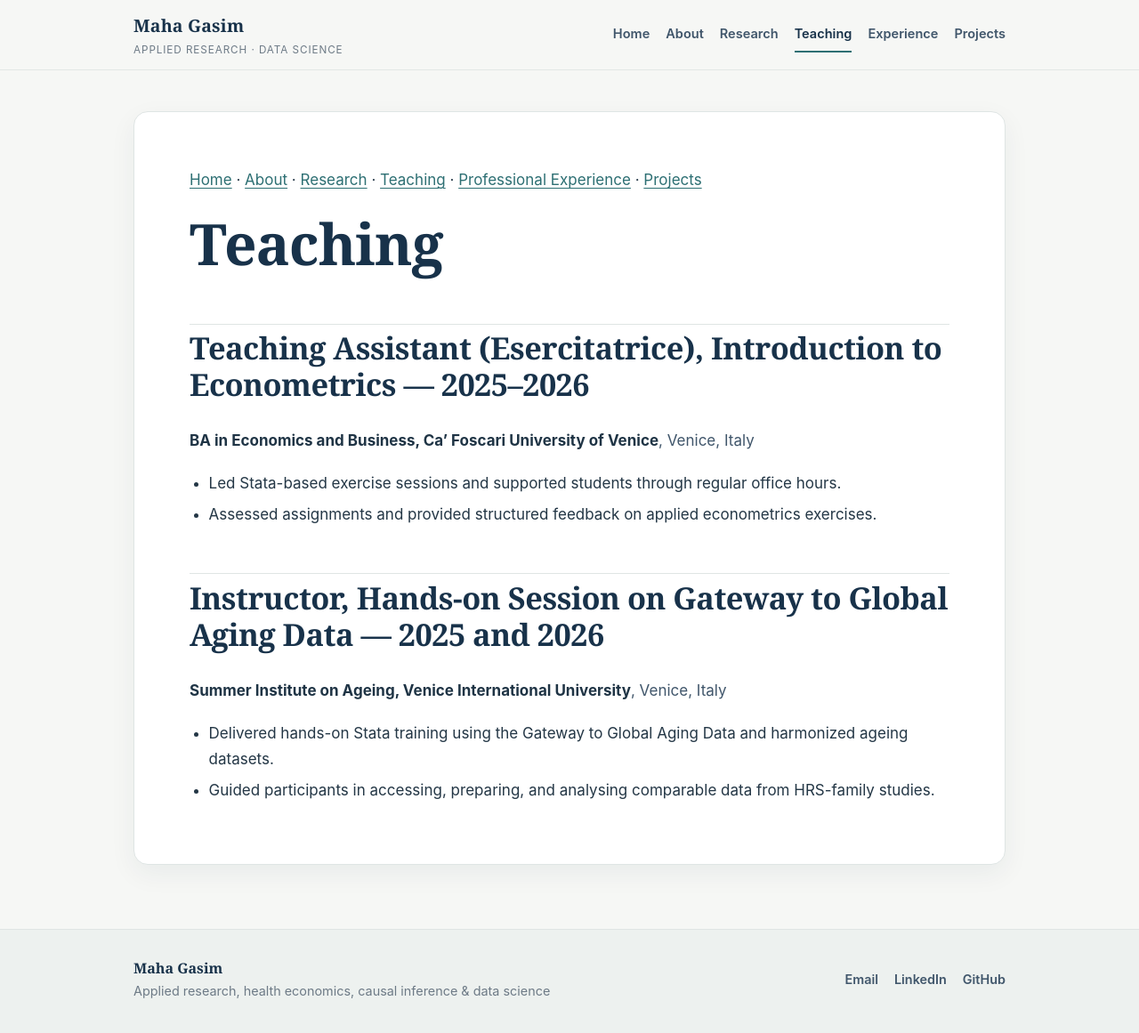
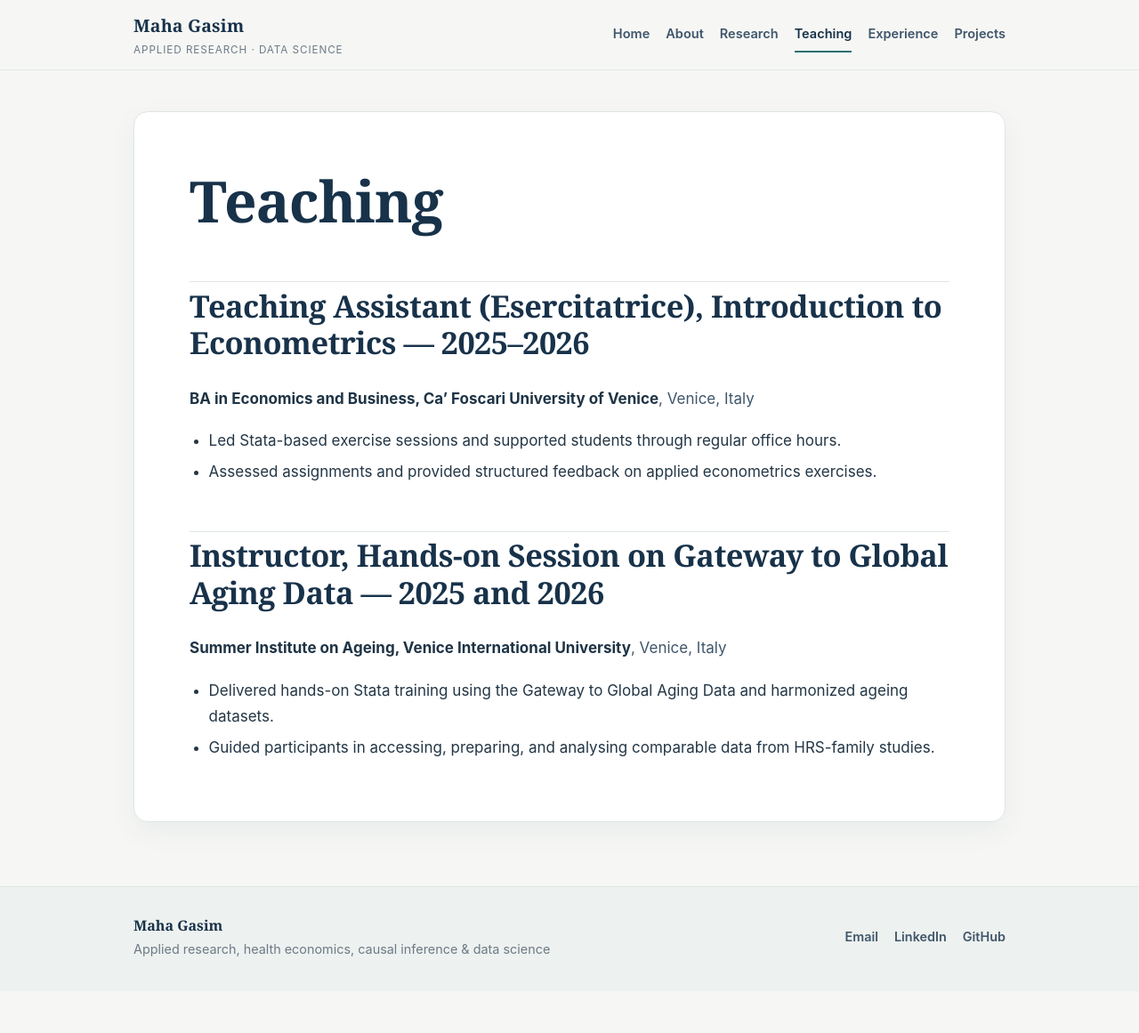
Before and after one commit to mahagasim/mahagasim.github.io, a Jekyll site: the page built from teaching.md, in a window 1280 px wide and 1161 px high. Shown: the whole window at 89% size. Built offline with Jekyll 4.4.1, drawn with Linux system fonts in a browser that asks for light colours.

Commit message:
Remove duplicate page navigation from Teaching

```diff
--- a/teaching.md
+++ b/teaching.md
@@ -2,8 +2,6 @@
 layout: default
 title: Teaching
 ---
-
-[Home](index.md) · [About](about.md) · [Research](research.md) · [Teaching](teaching.md) · [Professional Experience](experience.md) · [Projects](projects.md)
 
 # Teaching
 
```
